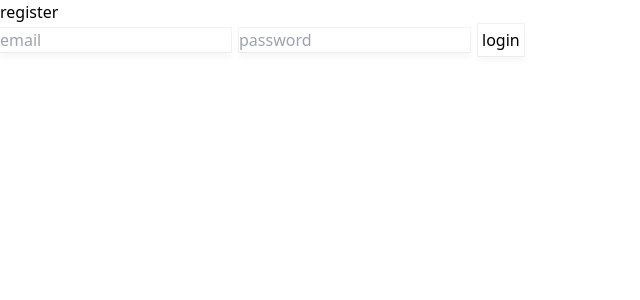
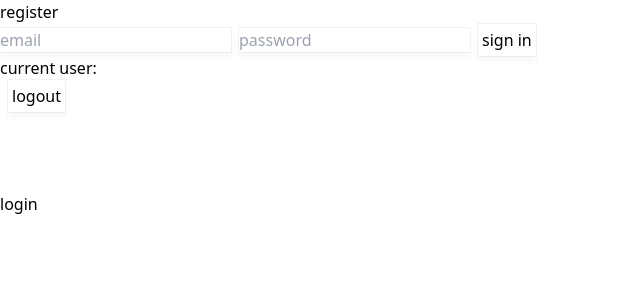
Before and after one commit to rogelcristobal/my-application, a React (Vite) app in the folder client/: page /login in a window 1280 px wide. Shown: the top 300 px of the page, without its empty margins (0-640 px from the left). Built offline with nearby package versions, Linux system fonts and the light colour scheme; no server answers.

Commit message:
register/logout/userAuthState initialized

```diff
--- a/client/src/pages/Login.jsx
+++ b/client/src/pages/Login.jsx
@@ -1,42 +1,110 @@
-import React from 'react';
-import {createUserWithEmailAndPassword} from 'firebase/auth'
-import {auth} from '../firebase-config'
-import Axios from 'axios'
+import React from "react";
+import {
+  createUserWithEmailAndPassword,
+  onAuthStateChanged,
+  signOut,
+} from "firebase/auth";
+import { auth } from "../firebase-config";
+import Axios from "axios";
 const Login = () => {
+  const [currentUser, setCurrentUser] = React.useState({});
+  const [register, setRegister] = React.useState({
+    email: "",
+    password: "",
+  });
+  const registerUser = async () => {
+    try {
+      const { user } = await createUserWithEmailAndPassword(
+        auth,
+        register.email,
+        register.password
+      );
+      console.log(user);
 
-  const [register,setRegister] = React.useState({
-    email:'',
-    password:''
-  })
-  const registerUser=async()=>{
-   try {
-     const {user} = await createUserWithEmailAndPassword(auth , register.email,register.password)
-     console.log(user)
+      //  request storing uid and other data to the db
+      if (user) {
+        const response = await Axios.post(
+          "http://localhost:3001/auth/register",
+          {
+            uid: user.uid,
+            email: user.email,
+          }
+        );
+        console.log(response.data);
+        logout()
+      }
+    } catch (error) {
+      console.log(error.message);
+    }
+  };
 
-    //  request storing uid and other data to the db
-    const response = await Axios.post('http://localhost:3001/auth/register', {
-      uid:user.uid,
-      email:user.email
-    })
-    console.log(response.data)
-   } catch (error) {
-    console.log(error.message)
-   }
-  }
+  const logout = async () => {
+    try {
+      await auth.signOut();
+      console.log("User signed out successfully");
+    } catch (error) {
+      console.error("Error signing out:", error);
+    }
+  };
+
+  React.useEffect(() => {
+    const unsubscribe = auth.onAuthStateChanged((user) => {
+      if (user) {
+        // User is signed in
+        console.log("User is signed in:", user);
+        // Perform actions for authenticated user
+        setCurrentUser(user);
+      } else {
+        // User is signed out
+        console.log("User is signed out");
+        // Perform actions for signed out user
+        setCurrentUser({});
+      }
+    });
+
+    // Clean up the event listener when the component unmounts
+    return () => unsubscribe();
+  }, []);
+
   return (
-    <div className='h-full'>
+    <div className="h-full">
       <p>register</p>
-      <input className='sample' type="text" placeholder='email' onChange={(e)=>setRegister({
-        ...register,
-        email: e.target.value
-      })}/>
-      <input  className='sample ml-2' type="password" name="" id="" placeholder='password'  onChange={(e)=>setRegister({
-        ...register,
-        password: e.target.value
-      })}/>
-      <button className='sample ml-2 p-1' onClick={registerUser}>login</button>
+      <input
+        className="sample"
+        type="text"
+        placeholder="email"
+        onChange={(e) =>
+          setRegister({
+            ...register,
+            email: e.target.value,
+          })
+        }
+      />
+      <input
+        className="sample ml-2"
+        type="password"
+        name=""
+        id=""
+        placeholder="password"
+        onChange={(e) =>
+          setRegister({
+            ...register,
+            password: e.target.value,
+          })
+        }
+      />
+      <button className="sample ml-2 p-1" onClick={registerUser}>
+        sign in
+      </button>
+
+      <p>current user: {currentUser?.email}</p>
+      <button className="sample ml-2 p-1" onClick={logout}>
+        logout
+      </button>
+
+      <p className="mt-20">login</p>
     </div>
   );
-}
+};
 
 export default Login;
```
